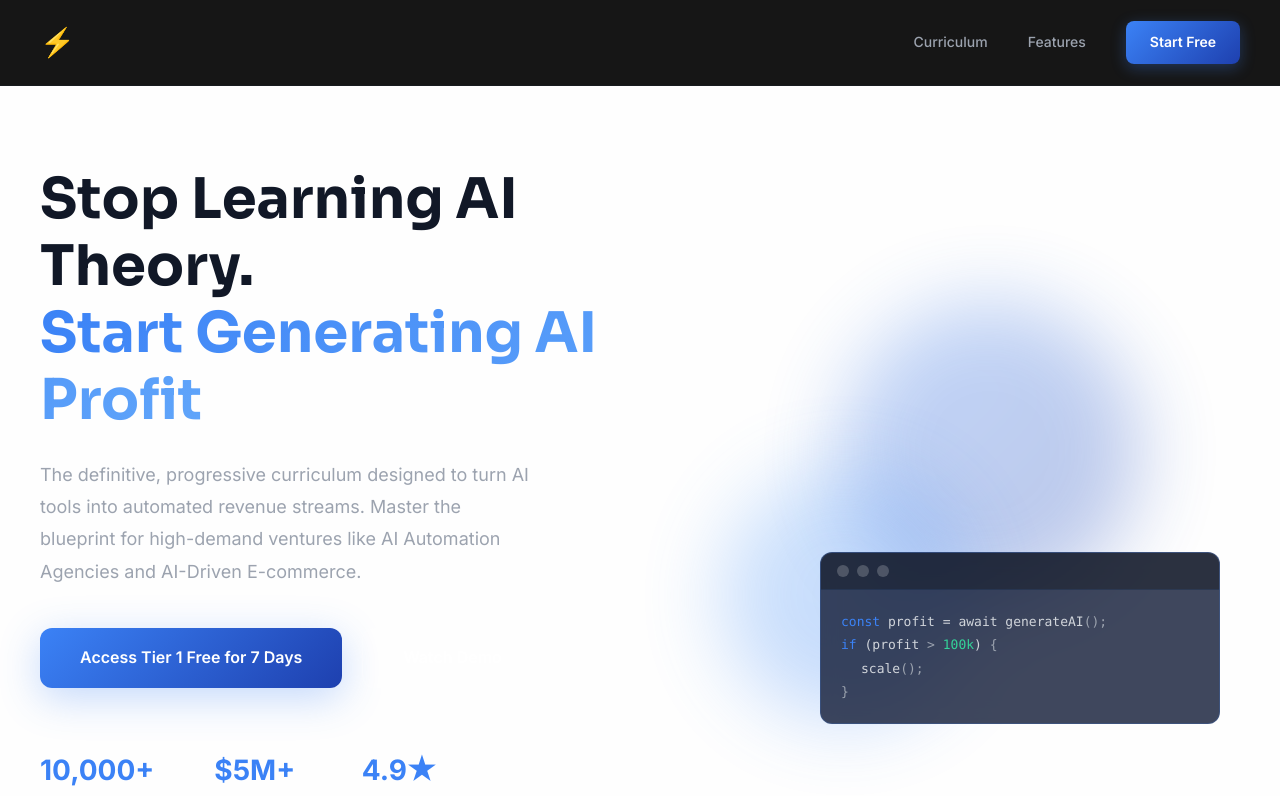
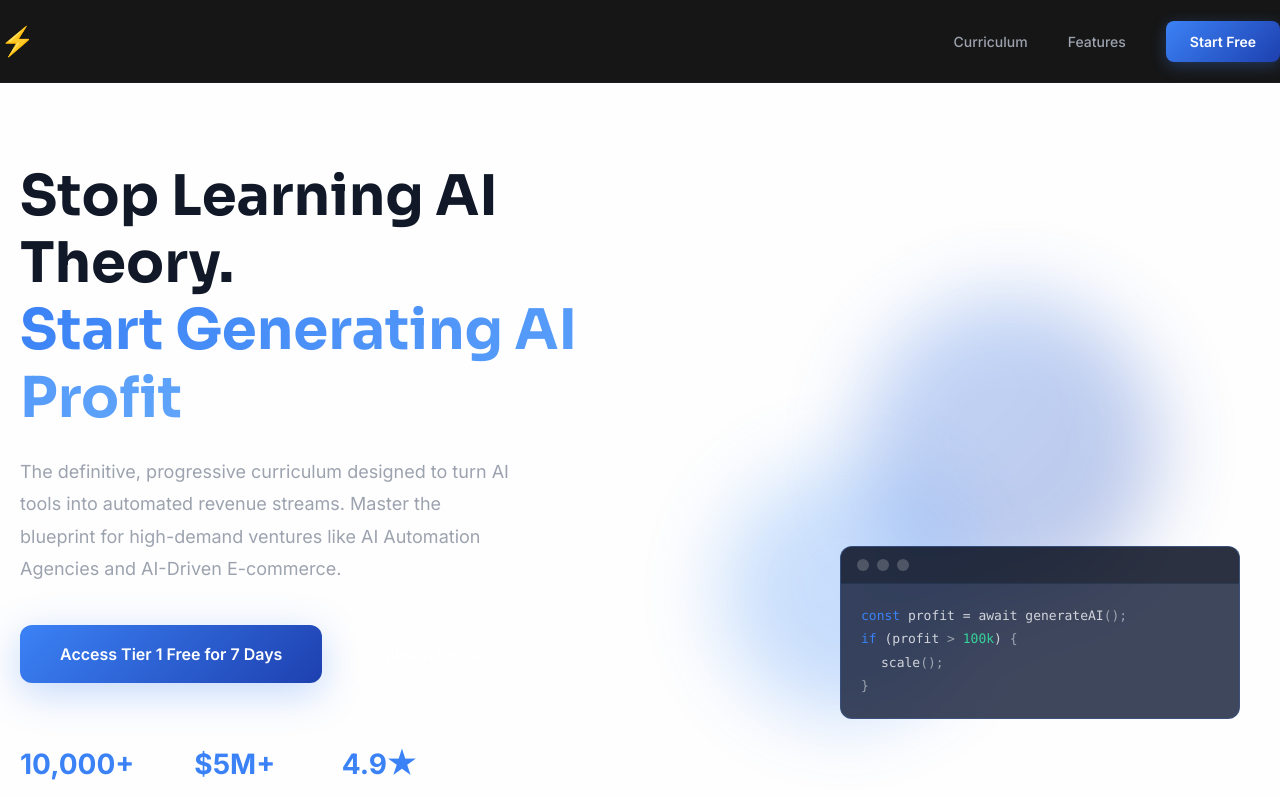
Before and after one commit to ScytheProduction/Ascend.ai, a Vue app: page / in a window 1280 px wide. Shown: the top 796 px of the page. Built offline with nearby package versions, Linux system fonts and the light colour scheme.

Commit message:
Auto-commit: Agent tool execution

```diff
--- a/src/App.vue
+++ b/src/App.vue
@@ -42,49 +42,11 @@ export default {
   box-sizing: border-box;
 }
 
-:root {
-  --black: #0a0a0a;
-  --dark-blue: #0f1a35;
-  --accent-blue: #1e40af;
-  --light-blue: #3b82f6;
-  --neutral-800: #1a1a1a;
-  --neutral-600: #4b5563;
-  --neutral-400: #9ca3af;
-  --white: #ffffff;
-  --surface: #111827;
-  --border: #1f2937;
-}
-
 body {
   font-family: 'Inter', -apple-system, BlinkMacSystemFont, 'Segoe UI', sans-serif;
-  background: linear-gradient(135deg, var(--black) 0%, var(--dark-blue) 100%);
-  color: var(--white);
-  line-height: 1.6;
-}
-
-.app {
-  min-height: 100vh;
-  background: linear-gradient(135deg, var(--black) 0%, var(--dark-blue) 100%);
 }
 
 h1, h2, h3, h4, h5, h6 {
   font-family: 'Sora', -apple-system, BlinkMacSystemFont, 'Segoe UI', sans-serif;
-  font-weight: 700;
-  line-height: 1.2;
-}
-
-section {
-  padding: 80px 20px;
-}
-
-.container {
-  max-width: 1200px;
-  margin: 0 auto;
-}
-
-@media (max-width: 768px) {
-  section {
-    padding: 60px 20px;
-  }
 }
 </style>
```
